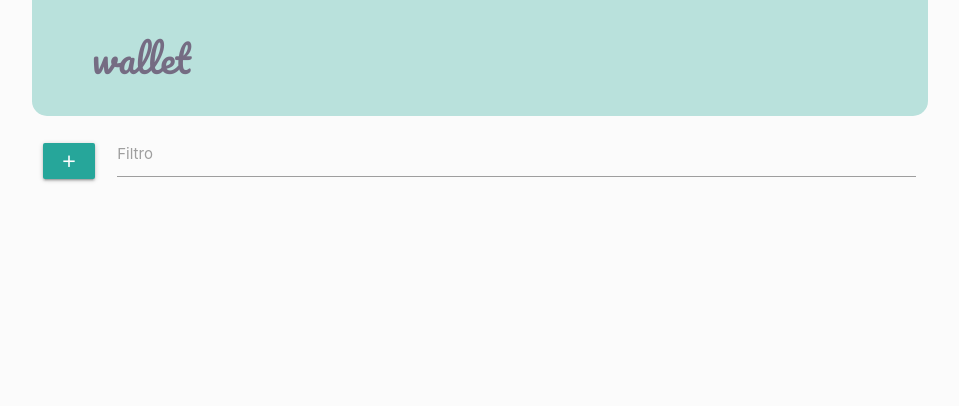
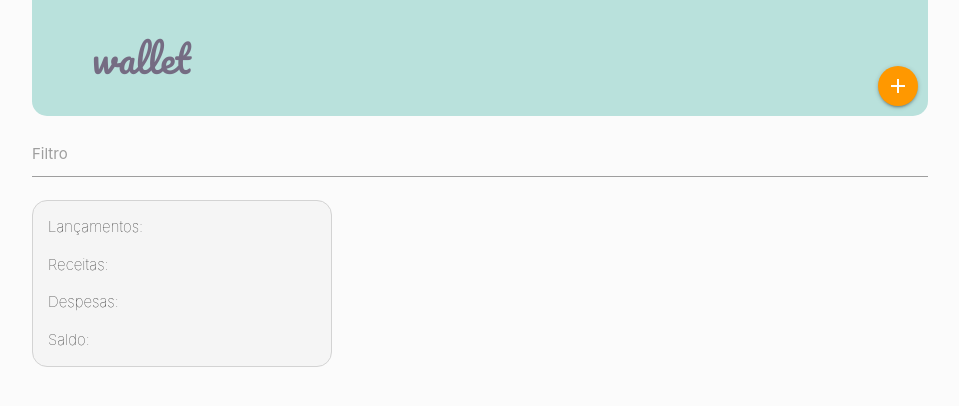
Before and after one commit to DevEverton/wallet-final-challenge, a React (Create React App) app in the folder client/: page / in a window 1280 px wide. Shown: the top 406 px of the page, without its empty margins (160-1119 px from the left). Built offline with nearby package versions, Linux system fonts and the light colour scheme; no server answers.

Commit message:
Refactored components

```diff
--- a/client/src/App.js
+++ b/client/src/App.js
@@ -3,6 +3,7 @@ import transactionDataService from "../src/services/TransactionService.js";
 import TransactionCard from "./components/TransactionCard.js";
 import TopContainer from "./components/TopContainer.js";
 import Input from "./components/Input.js";
+import StatusContainer from "./components/StatusContainer.js";
 import css from "./styles/styles.module.css";
 
 export default function App() {
@@ -40,16 +41,6 @@ export default function App() {
     <div>
       <div className="container">
         <TopContainer />
-        <div className="row l12 s6">
-          <div className="col">
-            <button
-              style={{ marginTop: "1.75rem" }}
-              className="btn waves-effect waves-light"
-            >
-              <i className="material-icons">add</i>
-            </button>
-          </div>
-          <div className="col l11 s5">
         <Input
           id={"filtro"}
           label={"Filtro"}
@@ -58,8 +49,7 @@ export default function App() {
           max={100000}
           onInputChange={handleInputChange}
         />
-          </div>
-        </div>
+        <StatusContainer />
       </div>
     </div>
   );
--- a/client/src/components/StatusContainer.js
+++ b/client/src/components/StatusContainer.js
@@ -1,5 +1,13 @@
 import React from "react";
+import css from "../styles/styles.module.css";
 
 export default function StatusContainer() {
-  return <div></div>;
+  return (
+    <div className={css.statusContainer}>
+      <p className={css.statusText}>Lançamentos:</p>
+      <p className={css.statusText}>Receitas:</p>
+      <p className={css.statusText}>Despesas:</p>
+      <p className={css.statusText}>Saldo:</p>
+    </div>
+  );
 }
--- a/client/src/components/TopContainer.js
+++ b/client/src/components/TopContainer.js
@@ -1,11 +1,15 @@
 import React from "react";
 import css from "../styles/styles.module.css";
-import Input from "./Input.js";
 
 export default function TopContainer() {
   return (
     <div className={css.topContainer}>
       <p className={css.title}>wallet</p>
+      <div className={css.addButton}>
+        <button className="btn-floating waves-effect waves-light orange">
+          <i className="material-icons">add</i>
+        </button>
+      </div>
     </div>
   );
 }
--- a/client/src/styles/styles.module.css
+++ b/client/src/styles/styles.module.css
@@ -15,7 +15,10 @@
   font-weight: 500;
 }
 
-.buttons {
+.addButton {
+  position: absolute;
+  right: 10px;
+  bottom: 10px;
 }
 
 .topContainer {
@@ -23,6 +26,7 @@
   background-color: #b9e1dc;
   padding: 2rem;
   border-radius: 0 0 1rem 1rem;
+  position: relative;
 }
 
 .title {
@@ -32,3 +36,16 @@
   color: #756c83;
   display: inline;
 }
+
+.statusContainer {
+  background-color: whitesmoke;
+  border-radius: 1rem;
+  border: 1px solid lightGray;
+  width: 300px;
+  height: 175x;
+}
+
+.statusText {
+  padding-left: 1rem;
+  font-weight: lighter;
+}
```
Lines whose indentation alone changed are shown as unchanged.
